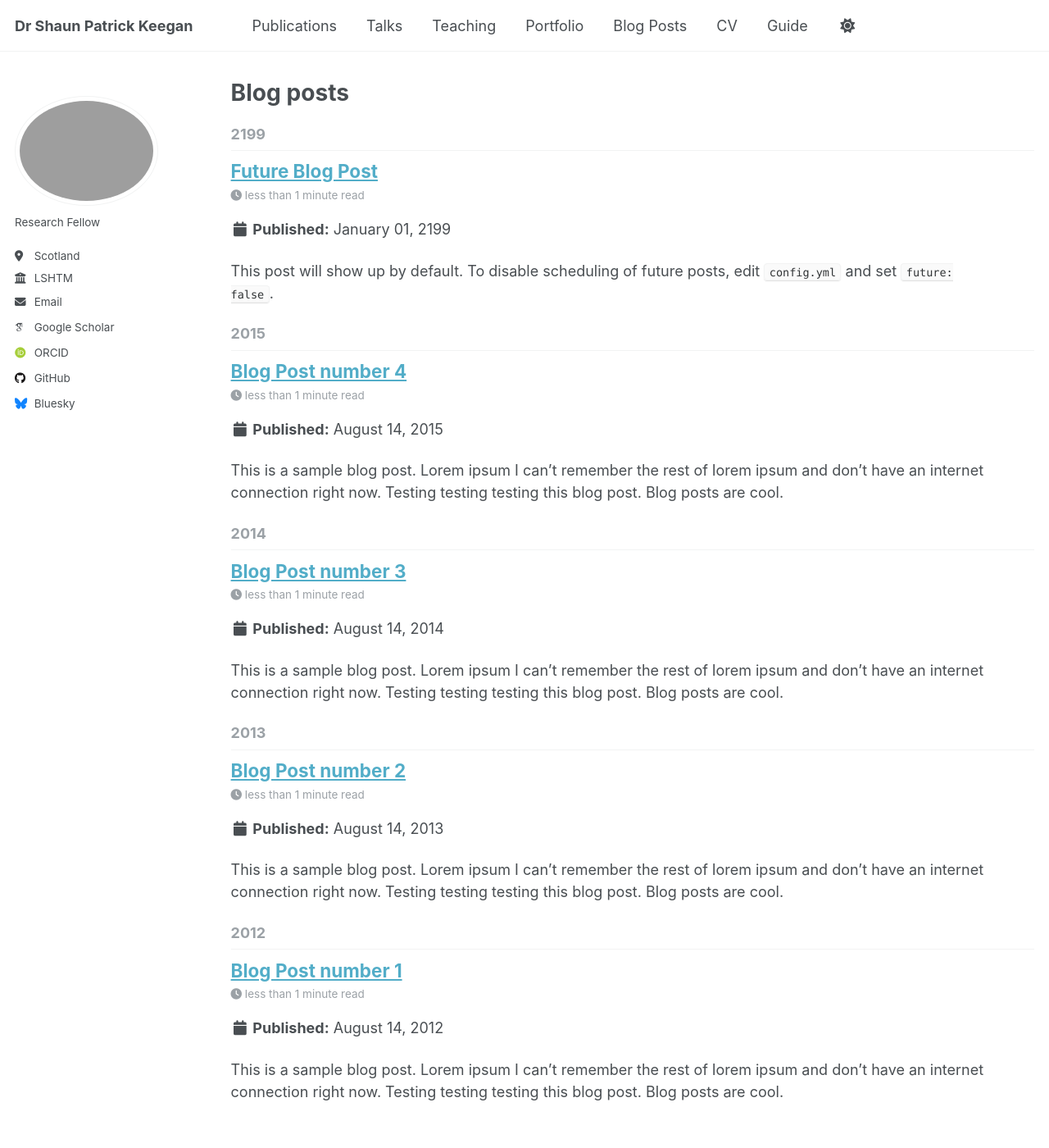
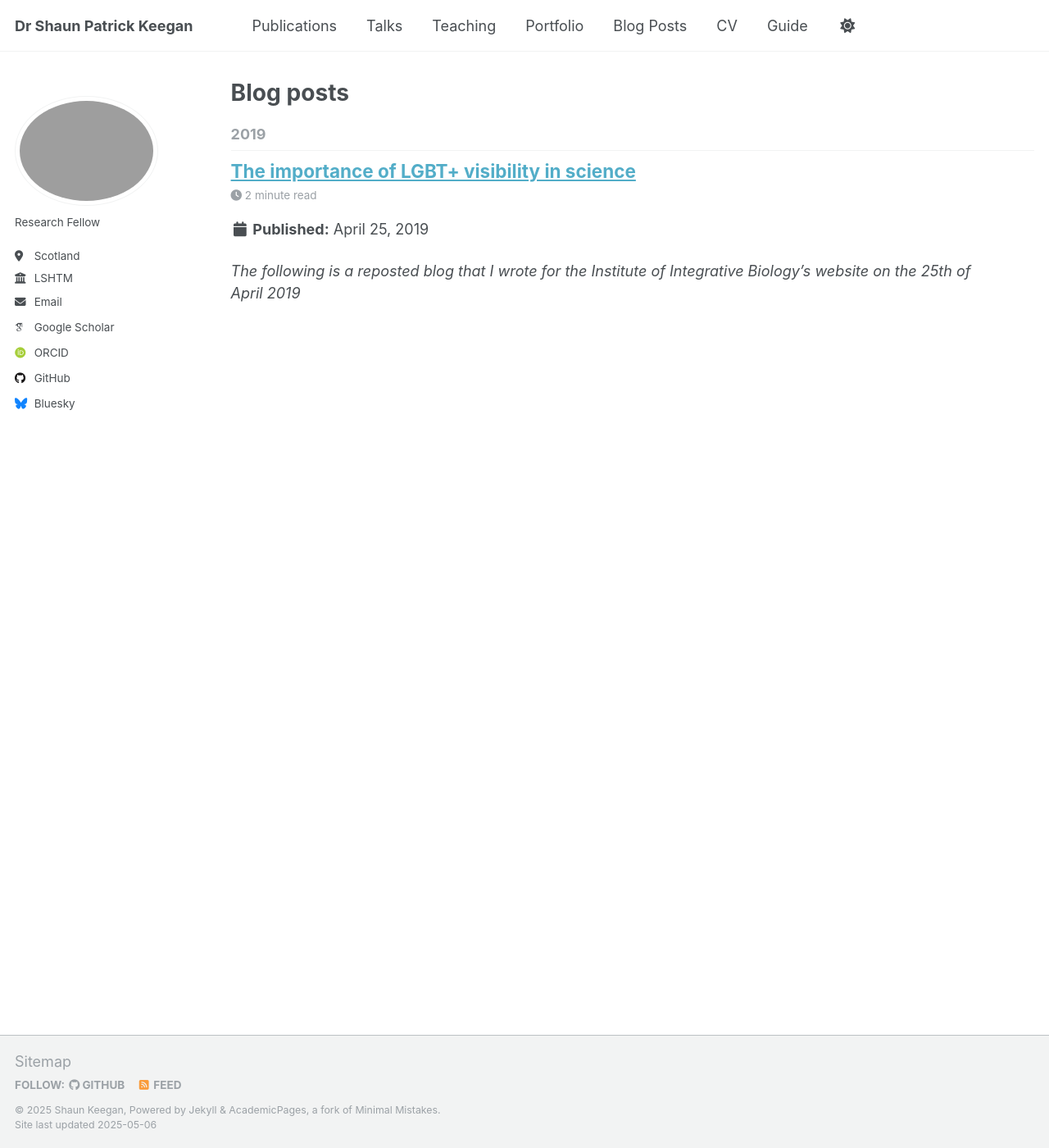
Before and after one commit to shaunkeegan/shaunkeegan.github.io, a Jekyll site: the page built from _pages/year-archive.html, in a window 1280 px wide and 1400 px high. Shown: the whole window at 82% size. Built offline with Jekyll 4.4.1, drawn with Linux system fonts in a browser that asks for light colours; some web fonts are replaced.

Commit message:
blog test

```diff
--- a/_posts/2012-08-14-blog-post-1.md
+++ /dev/null
@@ -1,20 +0,0 @@
----
-title: 'Blog Post number 1'
-date: 2012-08-14
-permalink: /posts/2012/08/blog-post-1/
-tags:
-  - cool posts
-  - category1
-  - category2
----
-
-This is a sample blog post. Lorem ipsum I can't remember the rest of lorem ipsum and don't have an internet connection right now. Testing testing testing this blog post. Blog posts are cool.
-
-Headings are cool
-======
-
-You can have many headings
-======
-
-Aren't headings cool?
-------
--- a/_posts/2013-08-14-blog-post-2.md
+++ /dev/null
@@ -1,20 +0,0 @@
----
-title: 'Blog Post number 2'
-date: 2013-08-14
-permalink: /posts/2013/08/blog-post-2/
-tags:
-  - cool posts
-  - category1
-  - category2
----
-
-This is a sample blog post. Lorem ipsum I can't remember the rest of lorem ipsum and don't have an internet connection right now. Testing testing testing this blog post. Blog posts are cool.
-
-Headings are cool
-======
-
-You can have many headings
-======
-
-Aren't headings cool?
-------
--- a/_posts/2014-08-14-blog-post-3.md
+++ /dev/null
@@ -1,20 +0,0 @@
----
-title: 'Blog Post number 3'
-date: 2014-08-14
-permalink: /posts/2014/08/blog-post-3/
-tags:
-  - cool posts
-  - category1
-  - category2
----
-
-This is a sample blog post. Lorem ipsum I can't remember the rest of lorem ipsum and don't have an internet connection right now. Testing testing testing this blog post. Blog posts are cool.
-
-Headings are cool
-======
-
-You can have many headings
-======
-
-Aren't headings cool?
-------
--- /dev/null
+++ b/_posts/2019-04-25-blog-post.md
@@ -0,0 +1,22 @@
+---
+title: 'The importance of LGBT+ visibility in science'
+date: 2019-04-25
+permalink: /posts/2019/04/lgbt/
+tags:
+  - LGBTQ+
+  - LGBTQSTEM
+---
+
+*The following is a reposted blog that I wrote for the Institute of Integrative Biology’s website on the 25th of April 2019*
+
+I had never set out to advocate for LGBT+ scientists. Quite the opposite, in fact. I started university as a closeted 17 year old, barely coming to terms with my own sexuality and struggling to see how I could have any kind of ‘normal’ life. I forced myself to hang around with the ‘lads-lads’ and go on dates with girls, to fit in at university.
+
+Would I say the environment I was studying was particularly homophobic? Not really. Sure, pejorative terms were thrown around more casually back then (I won’t repeat them but I don’t doubt you can imagine), but in reality, my fear and lack of self-acceptance was compounded by the fact that I was experiencing this alone. I never had role models, I had no ‘out’ gay peers.
+
+Skipping forward 15 or so years, I have gone through reluctant acceptance of myself to more enthusiastically embracing who I am, unreservedly. This hasn’t been a plain sailing journey for me, but many have a much more profound and difficult time with it. I must acknowledge that I am still privileged in many ways – I am white, cisgender and male. Those in my community that don’t have these societal luxuries still experience a significantly more challenging time embracing themselves inwardly and outwardly.
+
+Accepting myself was one thing, but I still never saw myself as an advocate. That part happened by accident. A conversation in a pub about wanting to attend a LGBT+ event led me to ask for financial support from the Institute, to the Institute being so enthusiastic and receptive. This set in motion what has led to IIB staff and students adorning their rainbow lanyards, hosting our first LGBT+ biologists’ social and leading the way and supporting other Schools and Institutes as they begin supporting their LGBT+ staff and students.
+
+If I had the ability to tell my 17 year old self that it would be okay to be out, comfortable and successful as a scientist, I doubt he’d believe me. But I am proud of what we have achieved so far, and what we are continuing to do. No LGBT+ student should feel alone, and all should see that they can be successful in a rich, diverse, scientific community.
+
+You can read more about [me](https://www.500queerscientists.com/fullscreen-page/comp-jgwk54xq/46a4196a-89d9-4360-a52a-72e0b1ef33d0/440/%3Fi%3D440%26p%3Dt0wwl%26s%3Dstyle-jidtaiw8), and many other out queer scientists at [https://www.500queerscientists.com](https://www.500queerscientists.com/)
--- a/_posts/2199-01-01-future-post.md
+++ /dev/null
@@ -1,11 +0,0 @@
----
-title: 'Future Blog Post'
-date: 2199-01-01
-permalink: /posts/2012/08/blog-post-4/
-tags:
-  - cool posts
-  - category1
-  - category2
----
-
-This post will show up by default. To disable scheduling of future posts, edit `config.yml` and set `future: false`.
```
Also changed, not shown: _pages/about.md (+1 -5 lines), _posts/2015-08-14-blog-post-4.md (deleted, +0 -20 lines), 2 other files.
